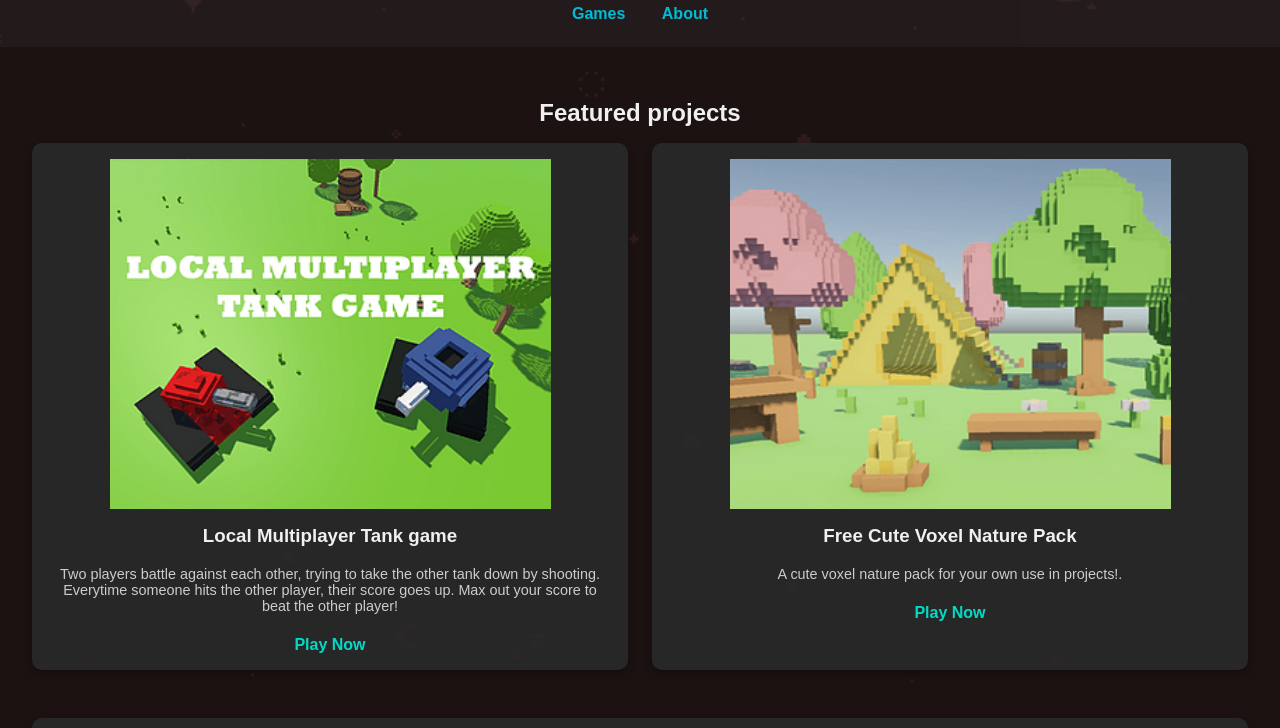
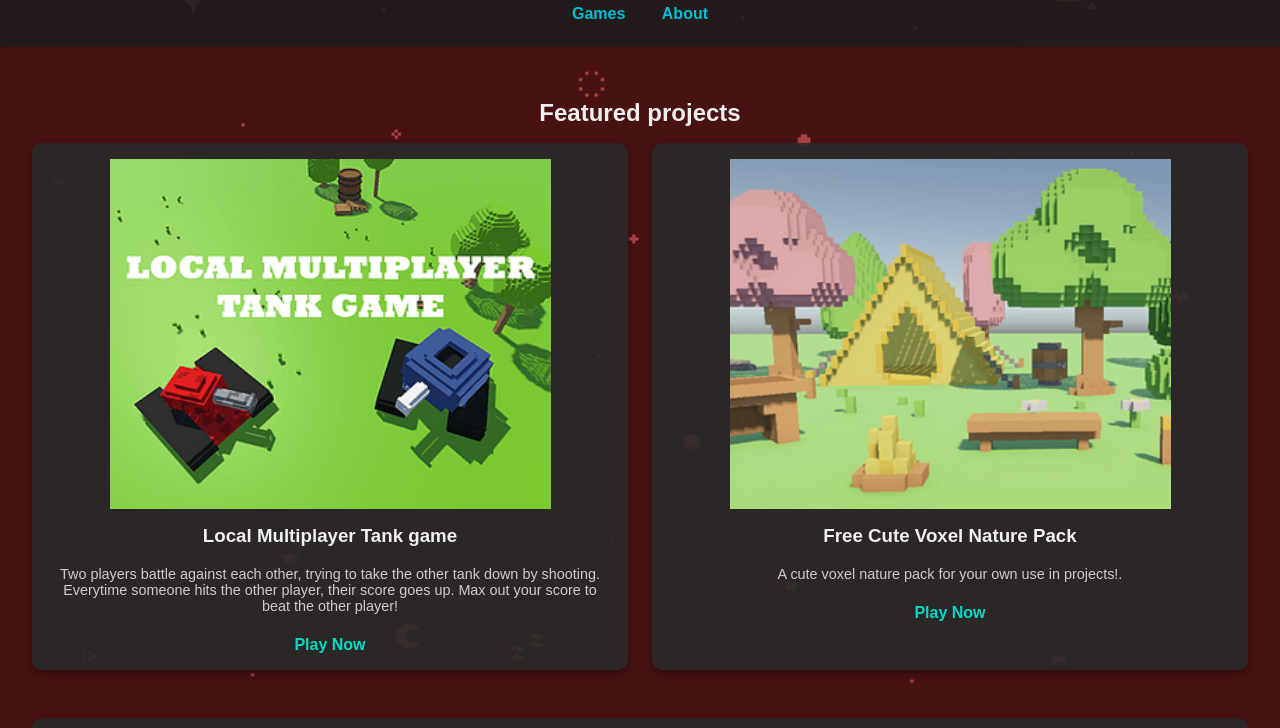
Before and after one commit to VeryBoosted/website-test, a plain HTML site: page index.html in a window 1280 px wide. Shown: the part 72-800 px from the top of the page. Drawn offline with Linux system fonts and the light colour scheme.

Commit message:
Update style.css

```diff
--- a/style.css
+++ b/style.css
@@ -43,7 +43,6 @@ nav a:hover {
 /* Main content */
 main {
   padding: 2rem;
-  background-color: rgba(18, 18, 18, 0.8); /* Optional: readable layer over background */
 }
 
 /* Section titles */
```
